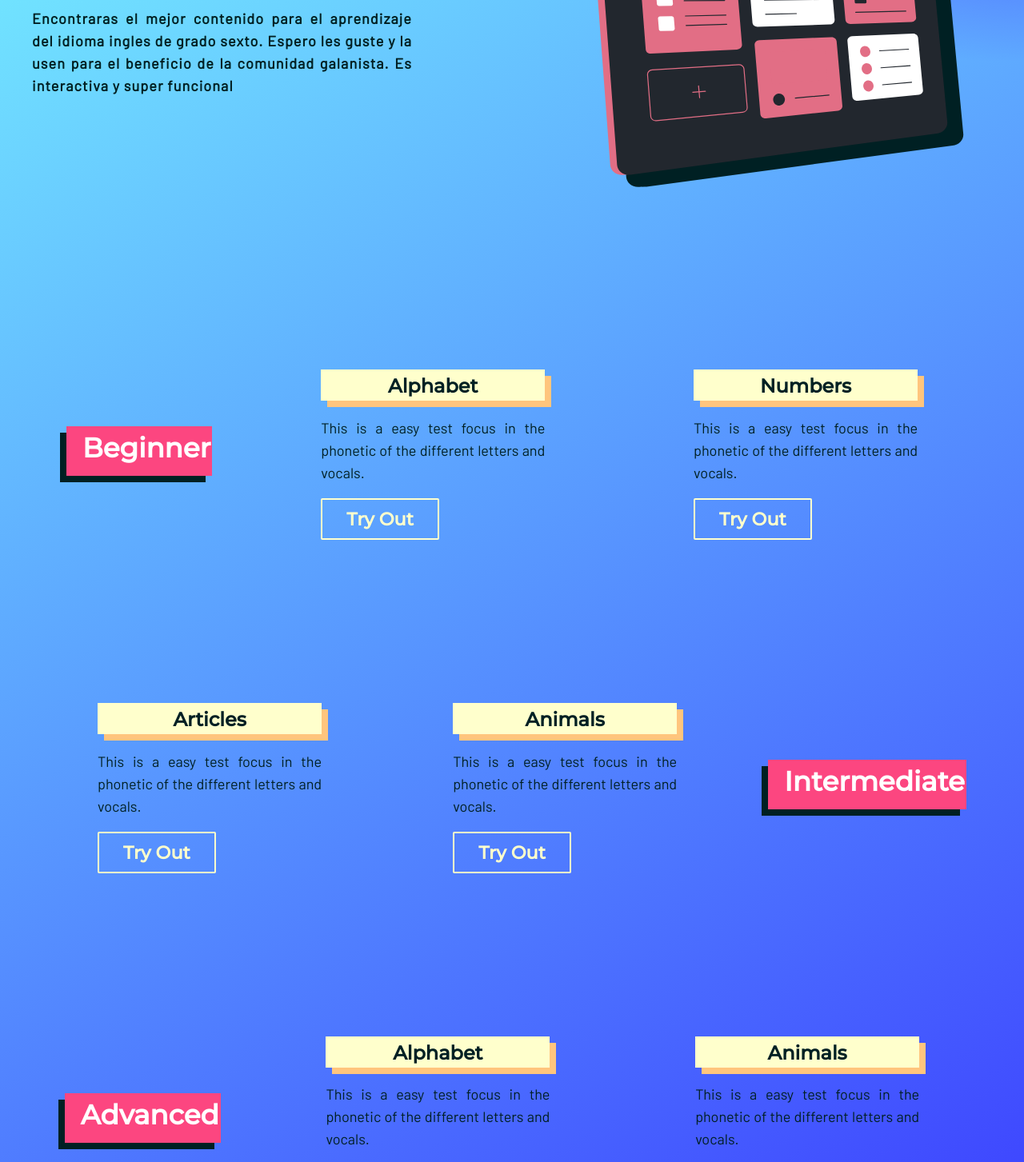
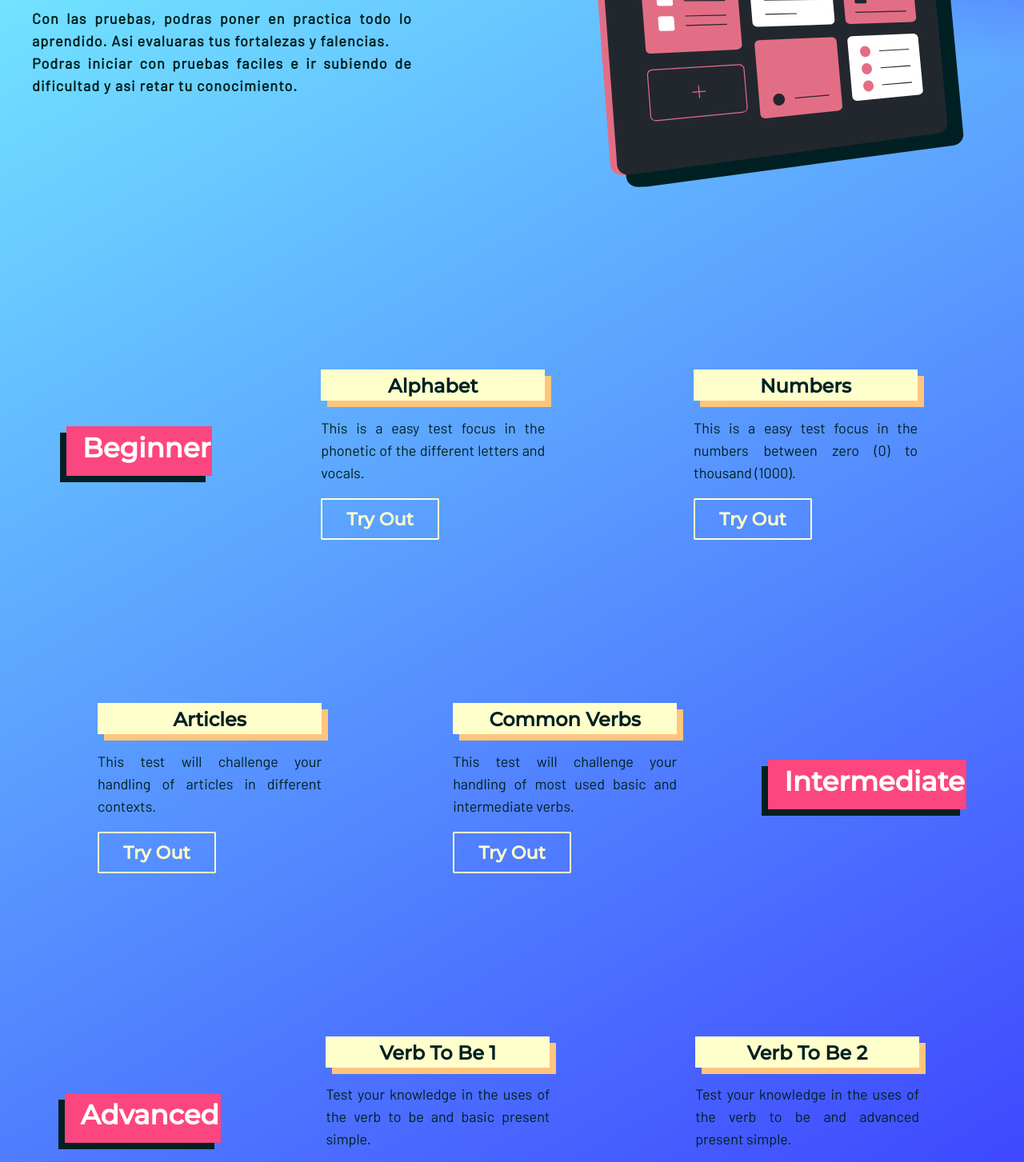
Before and after one commit to AngelVelasco1/English_Academy, a plain HTML site: page evaluations/test.html in a window 1280 px wide. Shown: the part 381-1834 px from the top of the page at 80% size. Drawn offline with Linux system fonts and the light colour scheme.

Commit message:
Add files via upload

```diff
--- a/evaluations/test.html
+++ b/evaluations/test.html
@@ -67,9 +67,8 @@
         <div id="main-description">
           <h1>English Tests</h1>
           <p>
-            Encontraras el mejor contenido para el aprendizaje del idioma ingles
-            de grado sexto. Espero les guste y la usen para el beneficio de la comunidad galanista.
-            Es interactiva y super funcional
+            Con las pruebas, podras poner en practica todo lo aprendido. Asi evaluaras tus fortalezas y falencias. <br>
+            Podras iniciar con pruebas faciles e ir subiendo de dificultad y asi retar tu conocimiento.
           </p>
         </div>
     </main>
@@ -85,7 +84,7 @@
       </div>
       <div class="card-test">
         <h2>Numbers</h2>
-        <p>This is a easy test focus in the phonetic of the different letters and vocals.</p>
+        <p>This is a easy test focus in the numbers between zero (0) to thousand (1000).</p>
         <a href="https://docs.google.com/forms/d/e/1FAIpQLSc1HoUY-lOzI0TwZP1LtDKwEgBAKLDSIZFBdJsnOI8dspZANQ/viewform" target="_blank" class="tests_button">Try Out</a>
       </div>
     </section>
@@ -93,14 +92,15 @@
     <section class="tests_gallery">
       <div class="card-test">
         <h2>Articles</h2>
-        <p>This is a easy test focus in the phonetic of the different letters and vocals.</p>
+        <p>This test will challenge your handling of articles in different contexts.</p>
         <a href="https://docs.google.com/forms/d/e/1FAIpQLScLt15gcfs6wthhp4MukrOq-ptGNLHIByckNBz_Vs4Oy3ITOw/viewform" target="_blank" class="tests_button">Try Out</a>
       </div>
       <div class="card-test">
-        <h2>Animals</h2>
-        <p>This is a easy test focus in the phonetic of the different letters and vocals.</p>
-        <a href="" class="tests_button">Try Out</a>
+        <h2>Common Verbs</h2>
+        <p>This test will challenge your handling of most used basic and intermediate verbs.</p>
+        <a href="https://docs.google.com/forms/d/e/1FAIpQLSe336_SuD7Pv6z9riH5zXe9cSMw2mJ8f1jCq8p-_HAfFRWxEw/viewform" target="_blank" class="tests_button">Try Out</a>
       </div>
+
       <div>
         <h1  class="title-test">Intermediate</h1>
       </div>
@@ -111,14 +111,15 @@
         <h1 class="title-test">Advanced</h1>
       </div>
       <div class="card-test">
-        <h2>Alphabet</h2>
-        <p>This is a easy test focus in the phonetic of the different letters and vocals.</p>
-        <a href="" class="tests_button">Try Out</a>
+        <h2>Verb To Be 1</h2>
+        <p>Test your knowledge in the uses of the verb to be and basic present simple.</p>
+        <a href="https://docs.google.com/forms/d/e/1FAIpQLSdTZ_rVTCHohLxXkQRhg_6dqYxdGAOVjFWJnJfIouWkQGTlpA/viewform" target= "_blank" class="tests_button">Try Out</a>
       </div>
       <div class="card-test">
-        <h2>Animals</h2>
-        <p>This is a easy test focus in the phonetic of the different letters and vocals.</p>
-        <a href="" class="tests_button">Try Out</a>
+
+        <h2>Verb To Be 2</h2>
+        <p>Test your knowledge in the uses of the verb to be and advanced present simple.</p>
+        <a href="https://docs.google.com/forms/d/e/1FAIpQLSd0UJZ6R1BF7q8pSBQJHgeY0shjNRc5vUYdSVexFrkddC4cQw/viewform"  target="_blank" class="tests_button">Try Out</a>
       </div>
     </section>
     <!-- Footer (Pie Pagina) -->
```
